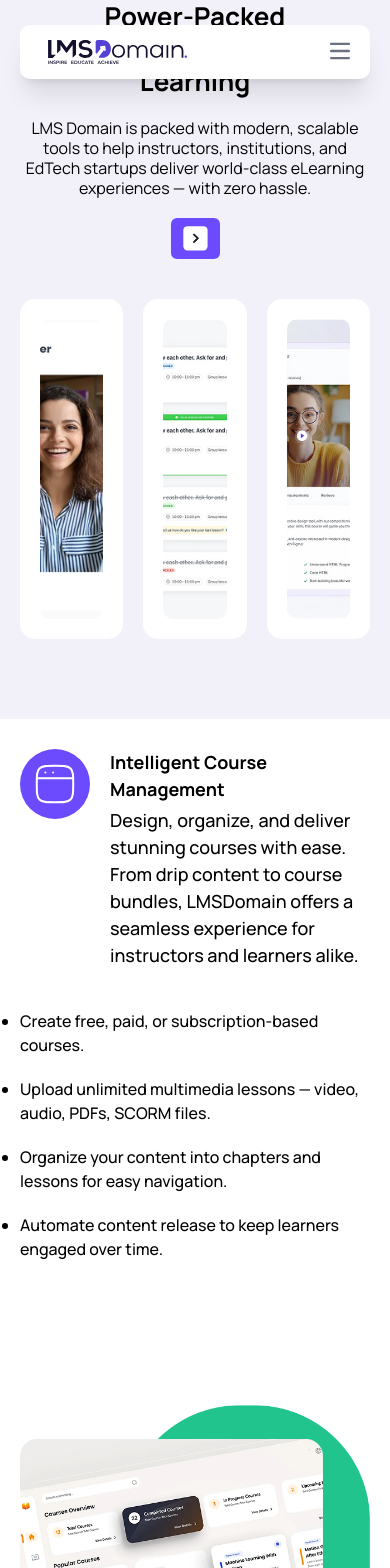
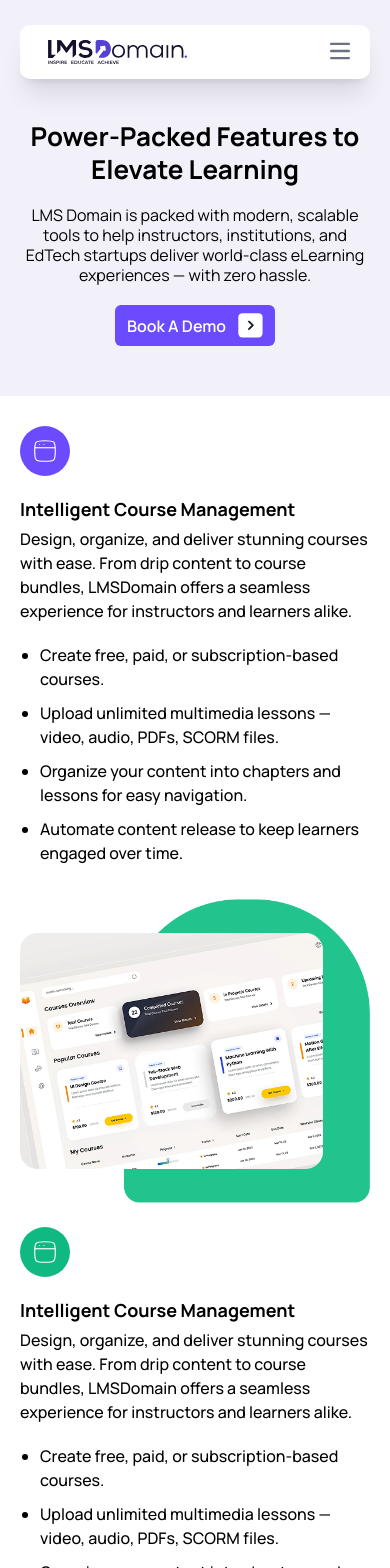
Before and after one commit to shaheerkhanm/lmsdomain-landing-frontend, a Next.js app: page /features in a window 390 px wide. Shown: the top 1568 px of the page. Built offline with nearby package versions, Linux system fonts and the light colour scheme.

Commit message:
Price changes and Features Responsive

```diff
--- a/app/globals.css
+++ b/app/globals.css
@@ -226,6 +226,12 @@ input[type="number"]::-webkit-inner-spin-button {
   gap: 20px;
   list-style-type: disc;
   font-weight: 500;
+  padding-left: 20px;
+}
+
+
+.price-slider .swiper-slide{
+  height: unset !important;
 }
 
 
@@ -248,4 +254,8 @@ input[type="number"]::-webkit-inner-spin-button {
     padding-left: 20px;
     padding-right: 20px;
   }
+
+  .features-details-section ul {
+    gap: 10px;
+  }
 }
--- a/components/layout/Header.tsx
+++ b/components/layout/Header.tsx
@@ -30,7 +30,7 @@ function Header() {
 
     // ✅ Nav links with href
     const navLinks = [
-        { label: "Features", href: "#features" },
+        { label: "Features", href: "features" },
         { label: "Pricing", href: "pricing" },
         { label: "About", href: "#about" },
     ];
--- a/components/sections/FeaturesPage/FeaturesBanner.tsx
+++ b/components/sections/FeaturesPage/FeaturesBanner.tsx
@@ -4,14 +4,14 @@ import FeaturesBannerGrid from './FeaturesBannerGrid'
 
 function FeaturesBanner() {
     return (
-        <div className='xl:h-screen lg:h-[50vh] main-padding bg-[#8475C91A] flex flex-col items-center justify-end gap-[40px] pb-[80px]'>
+        <div className='xl:h-screen lg:h-[100%] main-padding bg-[#8475C91A] flex flex-col items-center justify-end gap-[40px] xl:pt-0 md:pt-[160px] pt-[120px] md:pb-[80px] pb-[50px]'>
             <div className="banner-text flex flex-col gap-[20px] justify-center items-center ">
-                <h1 className='lg:text-[52px] md:text-[42px] xsm:text-[26px] text-[24px] text-black md:font-bold font-bold text-center leading-tight w-[70%]'>Power-Packed Features to Elevate Learning</h1>
+                <h1 className='xl:text-[52px] lg:text-[46px] md:text-[42px] xsm:text-[26px] text-[24px] text-black md:font-bold font-bold text-center leading-tight md:w-[70%]'>Power-Packed Features to Elevate Learning</h1>
                 <p className="lg:w-[80%] w-[100%] 2xl:text-[18px] lg:text-[16px] text-[16px] md:leading-normal leading-tight text-center text-black">
                     LMS Domain is packed with modern, scalable tools to help instructors, institutions, and EdTech startups deliver world-class eLearning experiences — with zero hassle.
                 </p>
                 <button type='submit' className={`lg:px-5 md:px-4 px-3 lg:py-3 md:py-3 py-2 flex items-center gap-3 md:rounded-lg rounded-sm bg-MainColor hover:bg-[#21C48C] text-white font-semibold 2xl:text-[18px] text-[16px] common-transition cursor-pointer`}>
-                    <span className='md:block hidden'> Book A Demo</span>
+                    <span className=''> Book A Demo</span>
                     <Icons.button_arrrow className='size-[25px]' />
                 </button>
             </div>
--- a/components/sections/FeaturesPage/FeaturesBannerGrid.tsx
+++ b/components/sections/FeaturesPage/FeaturesBannerGrid.tsx
@@ -2,20 +2,20 @@ import React from 'react'
 
 function FeaturesBannerGrid() {
     return (
-        <div className='grid grid-cols-3 gap-[20px]'>
+        <div className='lg:grid hidden grid-cols-3 gap-[20px]'>
             <div className="col-span-1">
                 <div className="img-div p-[20px] bg-white rounded-[15px]">
-                    <img src="assets/img/advantage/advantage-img-1.jpg" alt="" className='rounded-[10px] h-[300px] w-full object-cover' />
+                    <img src="assets/img/advantage/advantage-img-1.jpg" alt="" className='rounded-[10px] lg:h-[300px] h-[150px] w-full object-cover' />
                 </div>
             </div>
             <div className="col-span-1">
                 <div className="img-div p-[20px] bg-white rounded-[15px]">
-                    <img src="assets/img/advantage/advantage-img-2.jpg" alt="" className='rounded-[10px] h-[300px] w-full object-cover' />
+                    <img src="assets/img/advantage/advantage-img-2.jpg" alt="" className='rounded-[10px] lg:h-[300px] h-[150px] w-full object-cover' />
                 </div>
             </div>
             <div className="col-span-1">
                 <div className="img-div p-[20px] bg-white rounded-[15px]">
-                    <img src="assets/img/advantage/advantage-img-3.jpg" alt="" className='rounded-[10px] h-[300px] w-full object-cover' />
+                    <img src="assets/img/advantage/advantage-img-3.jpg" alt="" className='rounded-[10px] lg:h-[300px] h-[150px] w-full object-cover' />
                 </div>
             </div>
         </div>
--- a/components/sections/FeaturesPage/FeaturesDetails.tsx
+++ b/components/sections/FeaturesPage/FeaturesDetails.tsx
@@ -65,7 +65,7 @@ const iconBgColorClasses = [
 
 function FeaturesDetails() {
     return (
-        <div className='main-padding flex flex-col gap-[50px]'>
+        <div className='main-padding flex flex-col md:gap-[50px] gap-[20px]'>
             {featuresData.map((feature, index) => {
                 const isReversed = index % 2 !== 0;
 
@@ -73,23 +73,27 @@ function FeaturesDetails() {
 
                 const imageColOrder = isReversed ? 'lg:order-1 order-2' : 'lg:order-2 order-1';
                 const contentColOrder = isReversed ? 'order-2' : 'order-1';
-                const imageJustify = isReversed ? 'justify-start' : 'justify-end';
+                const imageJustify = isReversed ? 'lg:justify-start justify-center' : 'lg:justify-end justify-center';
                 return (
-                    <div key={feature.id} className="grid lg:grid-cols-2 grid-cols-1 gap-[40px]" >
+                    <div key={feature.id} className="grid lg:grid-cols-2 grid-cols-1 md:gap-[40px] gap-[30px]" >
                         <div className={`col-span-1 flex items-center ${contentColOrder}`}>
-                            <div className="flex flex-col gap-10">
+                            <div className="flex flex-col md:gap-10 gap-5">
                                 <div className="top-item-title">
-                                    <div className="flex gap-[20px]">
-                                        <div className={`icon-div min-w-[70px] min-h-[70px] max-w-[70px] max-h-[70px] rounded-full ${iconBgColor} flex items-center justify-center p-3`}>
+                                    <div className="flex md:flex-row flex-col gap-[20px]">
+                                        <div className={`icon-div
+                                            lg:min-w-[70px] lg:min-h-[70px] lg:max-w-[70px] lg:max-h-[70px]
+                                            md:min-w-[50px] md:min-h-[50px] md:max-w-[50px] md:max-h-[50px]
+                                            min-w-[50px] min-h-[50px] max-w-[50px] max-h-[50px]
+                                             rounded-full ${iconBgColor} flex items-center justify-center p-3`}>
                                             <img src={feature.iconSrc} alt="Feature Icon" className='w-full h-full object-contain' />
                                         </div>
                                         <div className="title-details flex flex-col gap-1">
                                             <h2 className='2xl:text-[24px] lg:text-[20px] text-[18px] font-bold'>Intelligent Course Management</h2>
-                                            <p className='font-medium text-[18px]'>Design, organize, and deliver stunning courses with ease. From drip content to course bundles, LMSDomain offers a seamless experience for instructors and learners alike.</p>
+                                            <p className='font-medium 2xl:text-[18px] xl:text-[16px] lg:text-[14px] text-[16px]'>Design, organize, and deliver stunning courses with ease. From drip content to course bundles, LMSDomain offers a seamless experience for instructors and learners alike.</p>
                                         </div>
                                     </div>
                                 </div>
-                                <div className="features-details-section 2xl:text-[18px] text-[16px]">
+                                <div className="features-details-section 2xl:text-[18px] lg:text-[18px]">
                                     <ul>
                                         <li>Create free, paid, or subscription-based courses.</li>
                                         <li>Upload unlimited multimedia lessons — video, audio, PDFs, SCORM files.</li>
@@ -103,7 +107,7 @@ function FeaturesDetails() {
                             <div className={`img-div flex items-center ${imageJustify} w-full`}>
                                 <img
                                     src={feature.imageSrc}
-                                    alt={`Image for ${feature.title}`} className='h-[512px] object-contain' />
+                                    alt={`Image for ${feature.title}`} className='lg:h-[512px] md:h-[412px] h-[312px] object-contain' />
                             </div>
                         </div>
                     </div>
--- a/components/sections/HomePage/Banner/BannerSection.tsx
+++ b/components/sections/HomePage/Banner/BannerSection.tsx
@@ -9,7 +9,7 @@ import { motion } from "motion/react"
 
 function BannerSection() {
     return (
-        <div className='main-padding w-full h-[100%] bg-[#8475C91A] flex flex-col items-center pt-[130px] py-[30px]'>
+        <div className='main-padding w-full h-[100%] bg-[#fff] flex flex-col items-center pt-[130px] py-[30px]'>
             <div className="top-section flex items-center gap-[10px] font-inter font-medium text-[12px]">
                 <div className="img-div flex -space-x-3">
                     <motion.div
--- a/components/sections/PricingPage/PriceSliderDevice.tsx
+++ b/components/sections/PricingPage/PriceSliderDevice.tsx
@@ -31,15 +31,15 @@ function PriceSliderDevice({ isYearly }: any) {
 
     const settings = {
         modules: [Autoplay],
-        autoplay: { delay: 3000, disableOnInteraction: false },
+        // autoplay: { delay: 3000, disableOnInteraction: false },
         speed: 500,
         loop: true,
-        slidesPerView: 1,
+        slidesPerView: 2,
         spaceBetween: 20,
-        breakpoints: {
-            600: { slidesPerView: 2 },
-            1024: { slidesPerView: 3 },
-        },
+        // breakpoints: {
+        //     600: { slidesPerView: 1.5,centeredSlides: true, },
+        //     1024: { slidesPerView: 3 },
+        // },
         className: "w-full",
         onBeforeInit: (swiper: any) => {
             swiperRef.current = swiper;
@@ -55,11 +55,11 @@ function PriceSliderDevice({ isYearly }: any) {
     };
 
     return (
-        <div className="lg:hidden md:block hidden mt-8 relative">
+        <div className="lg:hidden md:block hidden mt-8 relative price-slider">
             <Swiper {...settings}>
                 {pricingPlans.map((plan) => (
                     <SwiperSlide key={plan.id}>
-                        <div className="lg:col-span-4 md:col-span-12 col-span-12">
+                        <div className="lg:col-span-4 md:col-span-12 col-span-12 px-2 py-3 h-full">
                             <PriceCard plan={plan} isYearly={isYearly} />
                         </div>
                     </SwiperSlide>
```
Also changed, not shown: components/sections/PricingPage/PriceCard.tsx (+6 -6 lines).
